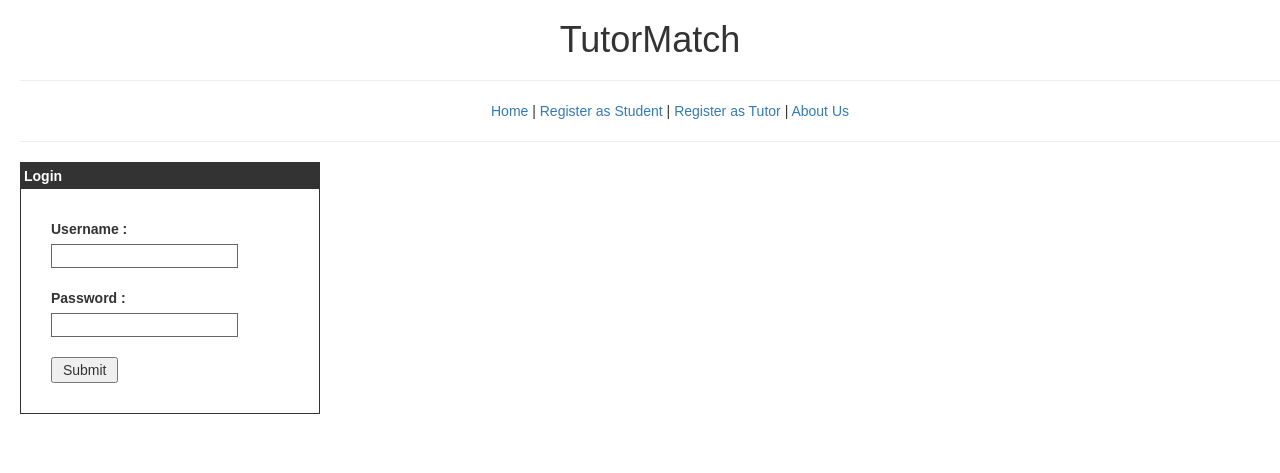
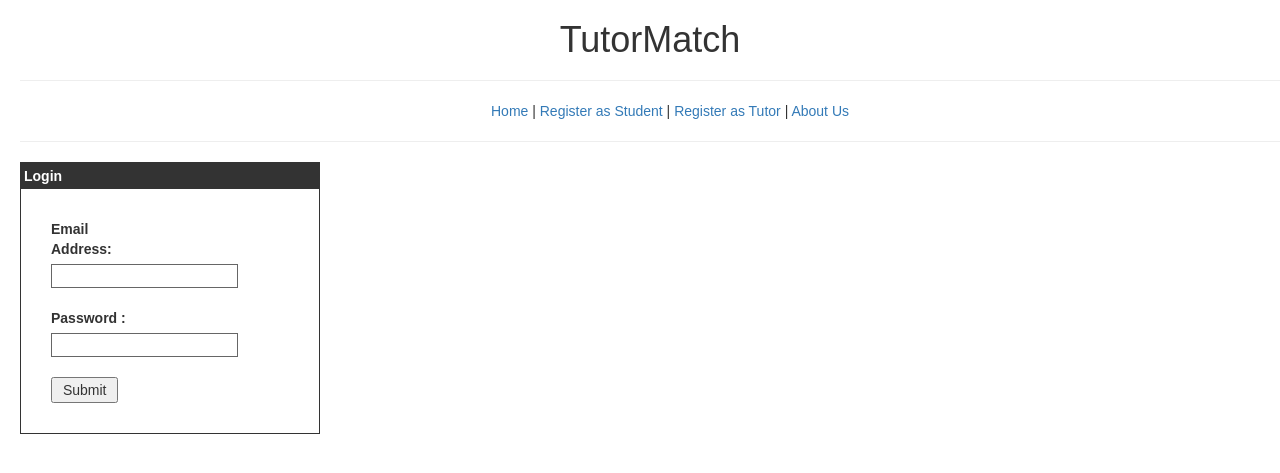
Before and after one commit to akenworthy20/CS135_FinalProject, a PHP site: page / in a window 1280 px wide. Shown: the top 473 px of the page. Run offline with PHP 8.4, Linux system fonts and the light colour scheme; data that the repository does not hold is empty.

Commit message:
Update home.php

```diff
--- a/view/pages/home.php
+++ b/view/pages/home.php
@@ -29,7 +29,7 @@
             <div style = "margin:30px">
 
                <form action = "" method = "post">
-                  <label>Username  :</label><input type = "text" name = "username" class = "box"/><br /><br />
+                  <label>Email Address: </label><input type = "text" name = "username" class = "box"/><br /><br />
                   <label>Password  :</label><input type = "password" name = "password" class = "box" /><br/><br />
                   <input type = "submit" value = " Submit "/><br />
                </form>
```
